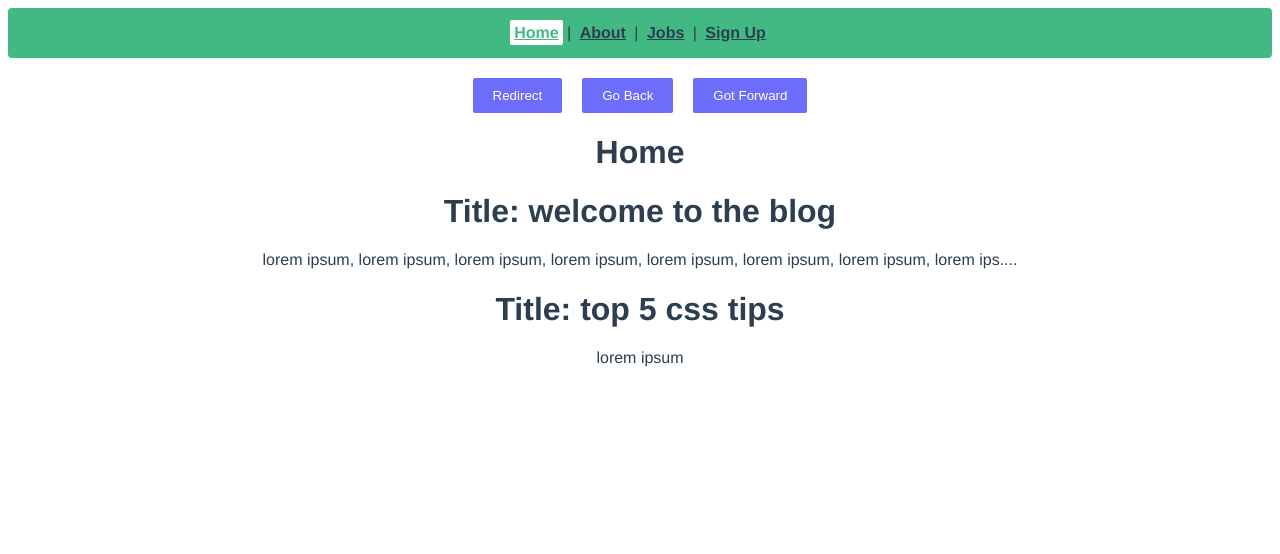
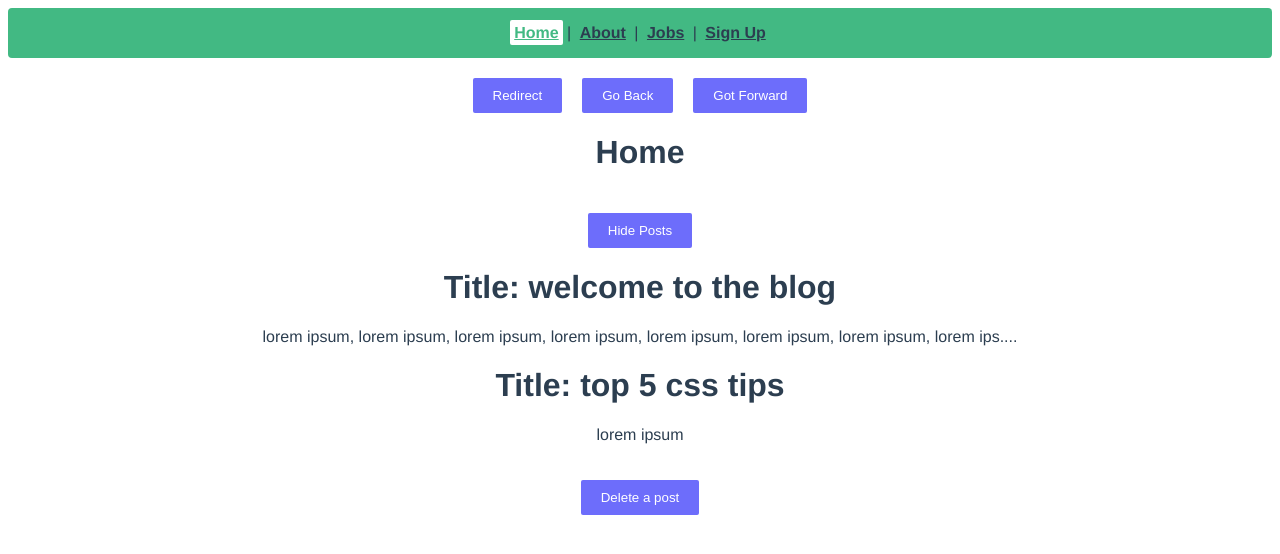
Before and after one commit to KoyFoster/vue-web-form, a Vue app: page / in a window 1280 px wide. Shown: the top 554 px of the page. Built offline with nearby package versions, Linux system fonts and the light colour scheme.

Commit message:
Life cycle hooks in composition api intro

```diff
--- a/src/components/PostList.vue
+++ b/src/components/PostList.vue
@@ -7,13 +7,22 @@
 </template>
 
 <script>
+import { onMounted, onUnmounted, onUpdated } from "@vue/runtime-core";
 import SinglePost from "./SinglePost.vue";
 
 export default {
   props: ["posts"],
   components: { SinglePost },
-  setup(props) {
-    console.log(props);
+  setup() {
+    onMounted(() => {
+      console.log("setup onMounted");
+    });
+    onUnmounted(() => {
+      console.log("setup onUnmounted");
+    });
+    onUpdated(() => {
+      console.log("setup onUpdated");
+    });
   },
 };
 </script>
--- a/src/views/HomeView.vue
+++ b/src/views/HomeView.vue
@@ -1,7 +1,10 @@
 <template>
   <div class="home">
     <h1>Home</h1>
-    <PostList :posts="posts" />
+    <button v-if="showPosts" @click="togglePosts">Hide Posts</button>
+    <button v-if="!showPosts" @click="togglePosts">Show Posts</button>
+    <PostList v-if="showPosts" :posts="posts" />
+    <button v-if="showPosts" @click="posts.pop()">Delete a post</button>
   </div>
 </template>
 
@@ -14,10 +17,18 @@ export default {
   // setup runs before everything else
   setup() {
     const posts = ref([
-      { title: "welcome to the blog", body: "lorem ipsum, lorem ipsum, lorem ipsum, lorem ipsum, lorem ipsum, lorem ipsum, lorem ipsum, lorem ipsum, lorem ipsum, lorem ipsum, lorem ipsum, lorem ipsum, lorem ipsum, lorem ipsum, lorem ipsum", id: 1 },
+      {
+        title: "welcome to the blog",
+        body: "lorem ipsum, lorem ipsum, lorem ipsum, lorem ipsum, lorem ipsum, lorem ipsum, lorem ipsum, lorem ipsum, lorem ipsum, lorem ipsum, lorem ipsum, lorem ipsum, lorem ipsum, lorem ipsum, lorem ipsum",
+        id: 1,
+      },
       { title: "top 5 css tips", body: "lorem ipsum", id: 2 },
     ]);
-    return { posts };
+    const showPosts = ref(true);
+    const togglePosts = () => {
+      showPosts.value = !showPosts.value;
+    };
+    return { posts, showPosts, togglePosts };
   },
 };
 </script>
```
